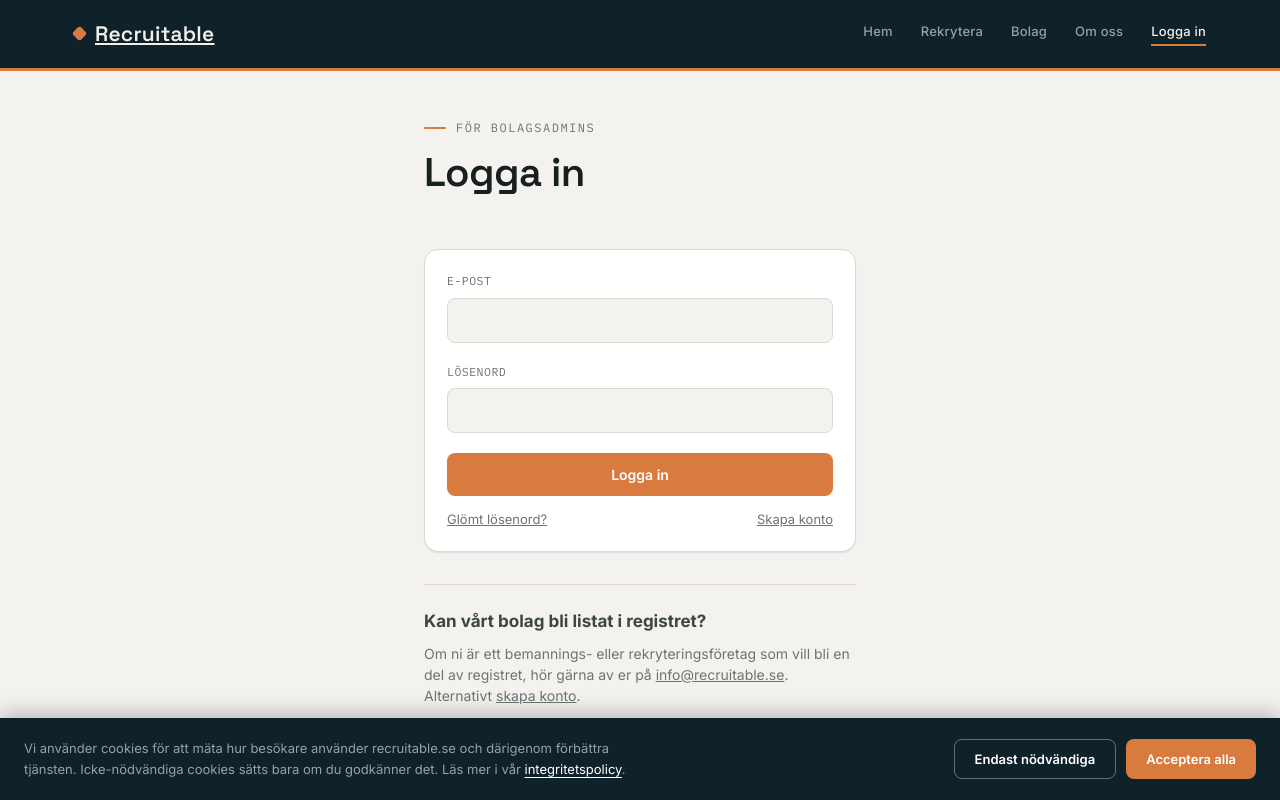
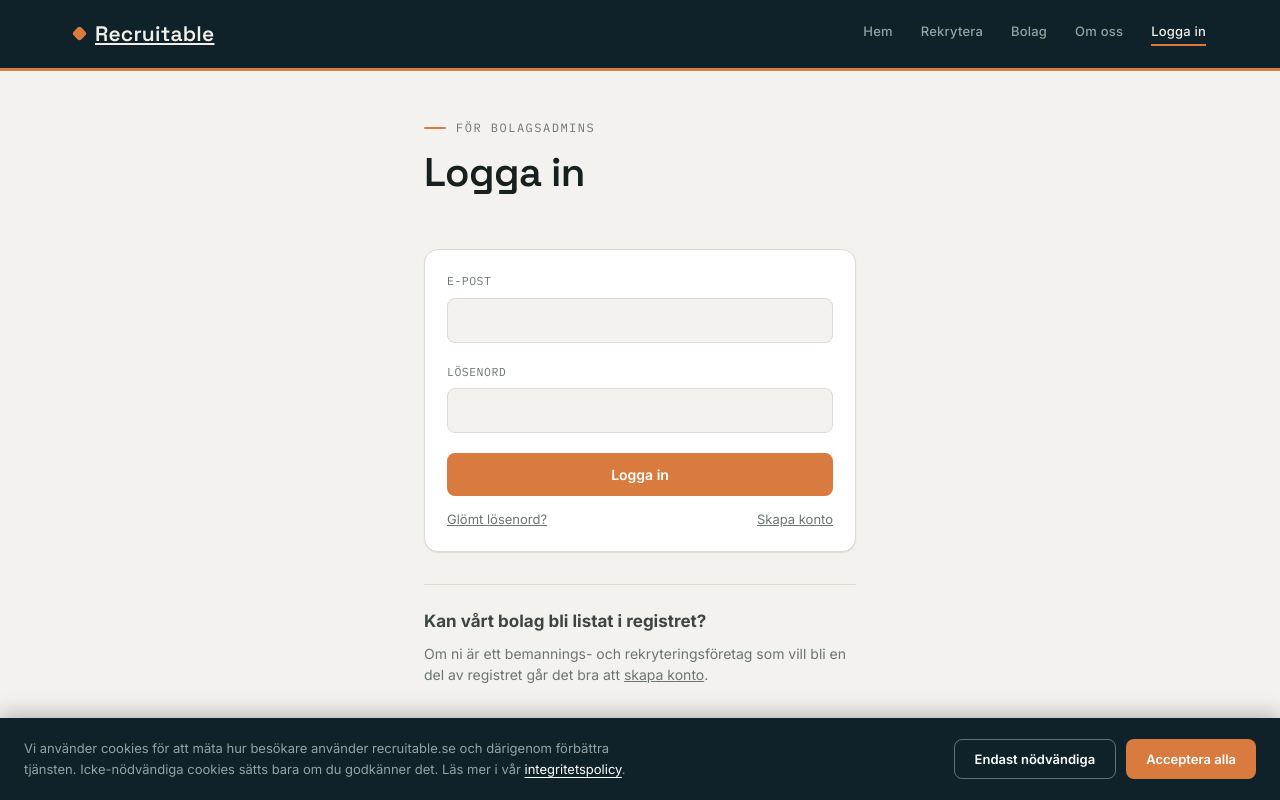
Before and after one commit to josefgnegussie-design/recruitable, a Next.js app: page /logga-in in a window 1280 px wide. Built offline with nearby package versions, Linux system fonts and the light colour scheme.

Commit message:
Förenkla listnings-texten på inloggningssidan, länka skapa konto

```diff
--- a/app/logga-in/page.js
+++ b/app/logga-in/page.js
@@ -15,8 +15,7 @@
         <div style={{ marginTop: 32, paddingTop: 24, borderTop: "1px solid var(--color-hairline)" }}>
           <h2 style={{ fontSize: 17, margin: "0 0 8px" }}>Kan vårt bolag bli listat i registret?</h2>
           <p style={{ fontSize: 14, color: "var(--color-muted)", margin: 0 }}>
-            Om ni är ett bemannings- eller rekryteringsföretag som vill bli en del av registret, hör gärna av er
-            på <a href="mailto:info@recruitable.se">info@recruitable.se</a>. Alternativt{" "}
+            Om ni är ett bemannings- och rekryteringsföretag som vill bli en del av registret går det bra att{" "}
             <Link href="/for-bolag/registrera">skapa konto</Link>.
           </p>
         </div>
```
